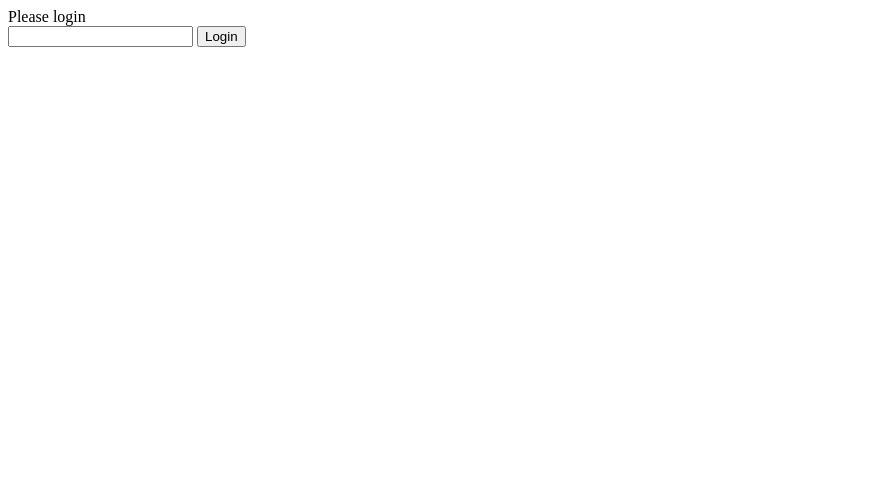
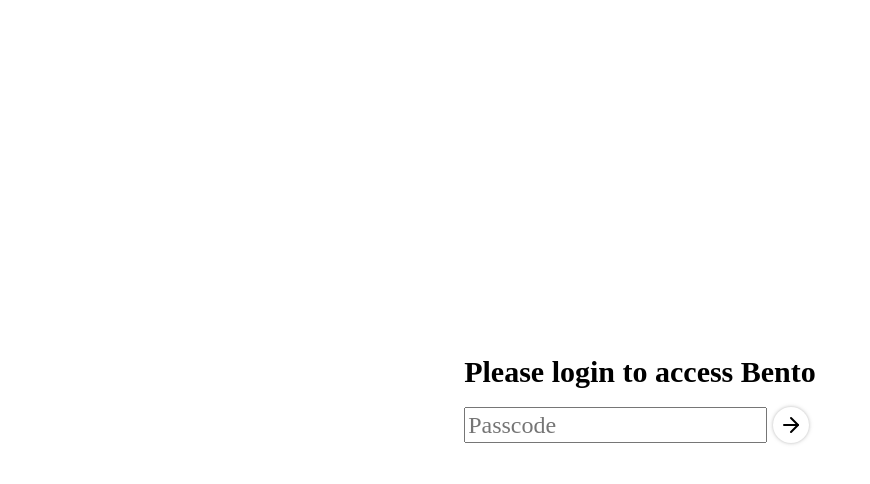
Before and after one commit to benank/bento, a SvelteKit app: page /login in a window 1280 px wide. Shown: the top 484 px of the page, without its empty margins (0-870 px from the left). Built offline with nearby package versions, Linux system fonts and the light colour scheme.

Commit message:
Add app styling

```diff
--- a/package.json
+++ b/package.json
@@ -27,12 +27,14 @@
 		"svelte-check": "^3.5.0",
 		"tslib": "^2.4.1",
 		"typescript": "^5.1.6",
+		"unplugin-fonts": "^1.0.3",
 		"vite": "^4.4.9",
 		"vitest": "^0.34.1"
 	},
 	"type": "module",
 	"dependencies": {
 		"ai": "^2.2.4",
+		"lucide-svelte": "^0.268.0",
 		"openai": "^4.0.0"
 	}
 }
--- /dev/null
+++ b/src/components/ChatMessage.svelte
@@ -0,0 +1,61 @@
+<script lang="ts">
+	import type { ChatMessageType } from '$lib/models';
+	import { User2 } from 'lucide-svelte';
+
+	export let type: ChatMessageType;
+	export let content: string;
+</script>
+
+<div class={`container ${type}`}>
+	<div class="icon">
+		{#if type === 'incoming'}
+			<img src="favicon.jpg" alt="Bento icon" />
+		{:else}
+			<div class="person-icon">
+				<User2 />
+			</div>
+		{/if}
+	</div>
+	<div class="message">{content}</div>
+</div>
+
+<style lang="less">
+	div.container {
+		display: flex;
+		flex-direction: row;
+		font-size: 32px;
+		gap: 8px;
+		font-weight: 600;
+		--bubble-color: #c9eae3;
+		line-height: 1.1;
+
+		&.outgoing {
+			flex-direction: row-reverse;
+			font-weight: 500;
+			--bubble-color: #e9e9e9;
+		}
+	}
+
+	img {
+		width: 1.25em;
+		height: auto;
+		border-radius: 8px;
+	}
+
+	div.person-icon {
+		width: 1.25em;
+		aspect-ratio: 1;
+		border-radius: 8px;
+		display: grid;
+		place-content: center;
+		background-color: var(--bubble-color);
+	}
+
+	div.message {
+		border-radius: 8px;
+		background-color: var(--bubble-color);
+		max-width: 75%;
+		word-wrap: break-word;
+		padding: 0.5em;
+	}
+</style>
--- a/src/components/Recorder.svelte
+++ b/src/components/Recorder.svelte
@@ -1,4 +1,5 @@
 <script lang="ts">
+	import { Mic } from 'lucide-svelte';
 	import { onMount, onDestroy } from 'svelte';
 
 	export let onRecorderStop = (file: File) => {};
@@ -38,35 +39,54 @@
 		}
 	});
 
-	function startRecording() {
+	const toggleRecording = () => {
+		isRecording ? stopRecording() : startRecording();
+	};
+
+	const startRecording = () => {
 		if (mediaRecorder) {
 			audioChunks = []; // Clear any existing chunks
 			mediaRecorder.start();
 			isRecording = true;
 		}
-	}
+	};
 
-	async function stopRecording() {
+	const stopRecording = async () => {
 		if (mediaRecorder && isRecording) {
 			mediaRecorder.stop();
 			isRecording = false;
 
 			audioChunks = [];
 		}
-	}
+	};
 </script>
 
-<main>
-	{#if !isRecording}
-		<button on:click={startRecording}>Start Recording</button>
-	{:else}
-		<button on:click={stopRecording}>Stop Recording</button>
-	{/if}
-</main>
+<button class:active={isRecording} on:click={toggleRecording}>
+	<Mic size="40px" />
+</button>
 
-<style>
-	main {
-		text-align: center;
-		padding: 2rem;
+<style lang="less">
+	button {
+		position: absolute;
+		bottom: 20px;
+		left: 50%;
+		transform: translateX(-50%);
+		cursor: pointer;
+		height: 75px;
+		width: 75px;
+		display: grid;
+		margin: 20px auto 0 auto;
+		place-content: center;
+		background-color: white;
+		border-radius: 50%;
+		border: none;
+		box-shadow: 0px 0px 7px 0px rgba(0, 0, 0, 0.15), 0px 0px 5px 0px rgba(0, 0, 0, 0.15);
+
+		&.active {
+			background-color: #45dfc7;
+			color: white;
+		}
+
+		transition: 0.1s ease-in-out all;
 	}
 </style>
--- a/src/hooks.server.ts
+++ b/src/hooks.server.ts
@@ -5,7 +5,7 @@ import { error, type Handle } from '@sveltejs/kit';
 // This handles requests to all routes
 export const handle: Handle = async ({ event, resolve }) => {
     // No authentication needed for dev mode
-    if (dev) {
+    if (!dev) {
         event.locals.authenticated = true;
         return await resolve(event);
     }
--- /dev/null
+++ b/src/lib/models.ts
@@ -0,0 +1 @@
+export type ChatMessageType = 'incoming' | 'outgoing';
--- /dev/null
+++ b/src/reset.css
@@ -0,0 +1,182 @@
+/* Write your global styles here, in PostCSS syntax */
+
+/* http://meyerweb.com/eric/tools/css/reset/
+   v2.0 | 20110126
+   License: none (public domain)
+*/
+
+html,
+body,
+div,
+span,
+applet,
+object,
+iframe,
+h1,
+h2,
+h3,
+h4,
+h5,
+h6,
+p,
+blockquote,
+pre,
+a,
+abbr,
+acronym,
+address,
+big,
+cite,
+code,
+del,
+dfn,
+em,
+img,
+ins,
+kbd,
+q,
+s,
+samp,
+small,
+strike,
+strong,
+sub,
+sup,
+tt,
+var,
+b,
+u,
+i,
+center,
+dl,
+dt,
+dd,
+ol,
+ul,
+li,
+fieldset,
+form,
+label,
+legend,
+table,
+caption,
+tbody,
+tfoot,
+thead,
+tr,
+th,
+td,
+article,
+aside,
+canvas,
+details,
+embed,
+figure,
+figcaption,
+footer,
+header,
+hgroup,
+menu,
+nav,
+output,
+ruby,
+section,
+summary,
+time,
+mark,
+audio,
+video {
+	margin: 0;
+	padding: 0;
+	border: 0;
+	font-size: 100%;
+	font: inherit;
+	vertical-align: baseline;
+}
+/* HTML5 display-role reset for older browsers */
+article,
+aside,
+details,
+figcaption,
+figure,
+footer,
+header,
+hgroup,
+menu,
+nav,
+section {
+	display: block;
+}
+body {
+	line-height: 1;
+}
+ol,
+ul {
+	list-style: none;
+}
+blockquote,
+q {
+	quotes: none;
+}
+blockquote:before,
+blockquote:after,
+q:before,
+q:after {
+	content: '';
+	content: none;
+}
+table {
+	border-collapse: collapse;
+	border-spacing: 0;
+}
+
+/*
+  Josh's Custom CSS Reset
+  https://www.joshwcomeau.com/css/custom-css-reset/
+*/
+*,
+*::before,
+*::after {
+	box-sizing: border-box;
+}
+* {
+	margin: 0;
+}
+html,
+body {
+	height: 100%;
+}
+body {
+	-webkit-font-smoothing: antialiased;
+}
+img,
+picture,
+video,
+canvas,
+svg {
+	display: block;
+}
+input,
+button,
+textarea,
+select {
+	font: inherit;
+}
+p,
+h1,
+h2,
+h3,
+h4,
+h5,
+h6 {
+	overflow-wrap: break-word;
+}
+#root,
+#__next {
+	isolation: isolate;
+}
+
+a {
+	color: inherit;
+	text-decoration: inherit;
+}
--- a/src/routes/+layout.svelte
+++ b/src/routes/+layout.svelte
@@ -1,5 +1,15 @@
+<script lang="ts">
+	import '../reset.css';
+</script>
+
 <svelte:head>
-    <title>Bento - Your AI Cooking Companion</title>
+	<title>Bento - Your AI Cooking Companion</title>
 </svelte:head>
 
 <slot />
+
+<style>
+	:root {
+		font-family: 'Figtree', 'sans-serif';
+	}
+</style>
--- a/src/routes/+page.svelte
+++ b/src/routes/+page.svelte
@@ -3,6 +3,7 @@
 	import Recorder from '../components/Recorder.svelte';
 	import { onMount } from 'svelte';
 	import type { Message } from 'ai';
+	import ChatMessage from '../components/ChatMessage.svelte';
 	let form: HTMLFormElement;
 
 	const { input, handleSubmit, messages, append } = useChat({
@@ -24,7 +25,6 @@
 			setTimeout(() => {
 				audio.remove();
 			}, audio.duration * 1000);
-
 		}
 	});
 
@@ -49,15 +49,40 @@
 	};
 </script>
 
-<div>
-	<ul>
-		{#each $messages as message}
-			<li>{message.role}: {message.content}</li>
-		{/each}
-	</ul>
-	<form bind:this={form} on:submit={handleSubmit}>
-		<input bind:value={$input} />
-		<button type="submit">Send</button>
-	</form>
-	<Recorder {onRecorderStop} />
-</div>
+<main>
+	<section>
+		<div class="messages">
+			{#each $messages as message}
+				{#if message.role !== 'system'}
+					<ChatMessage
+						type={message.role === 'assistant' ? 'incoming' : 'outgoing'}
+						content={message.content}
+					/>
+				{/if}
+			{/each}
+		</div>
+		<Recorder {onRecorderStop} />
+	</section>
+</main>
+
+<style>
+	main {
+		height: 100vh;
+		display: grid;
+		place-content: end center;
+		padding: 20px;
+		overflow-y: auto;
+	}
+
+	section {
+		width: min(1000px, 100vw);
+		padding: 20px;
+	}
+
+	div.messages {
+		display: flex;
+		flex-direction: column;
+		gap: 8px;
+		margin-bottom: 50px;
+	}
+</style>
--- a/src/routes/login/+page.svelte
+++ b/src/routes/login/+page.svelte
@@ -1,4 +1,5 @@
 <script lang="ts">
+	import { ArrowRight } from 'lucide-svelte';
 	import { writable } from 'svelte/store';
 
 	const input = writable<string>('');
@@ -13,16 +14,56 @@
 			body: $input
 		});
 
-        if (res.ok) {
-            window.location.href = '/';
-        }
+		if (res.ok) {
+			window.location.href = '/';
+		}
 	};
 </script>
 
 <main>
-	Please login
+	<h1>Please login to access Bento</h1>
 	<form on:submit={onSubmit}>
-		<input bind:value={$input} />
-		<button type="submit" placeholder="Passcode">Login</button>
+		<input bind:value={$input} placeholder="Passcode" />
+		<button type="submit">
+			<ArrowRight />
+		</button>
 	</form>
 </main>
+
+<style>
+	main {
+		width: 100vw;
+		height: 100vh;
+		display: grid;
+		place-content: center;
+		text-align: center;
+		gap: 20px;
+	}
+
+	h1 {
+		font-size: 30px;
+		font-weight: bold;
+	}
+
+	form {
+		display: flex;
+		gap: 6px;
+	}
+
+	input,
+	button {
+		font-size: 24px;
+		font-weight: 500;
+	}
+
+	button {
+		display: grid;
+		place-content: center;
+		aspect-ratio: 1;
+		border-radius: 50%;
+		background-color: white;
+		border: none;
+		cursor: pointer;
+		box-shadow: 0px 0px 5px 0px rgba(0, 0, 0, 0.15), 0px 0px 3px 0px rgba(0, 0, 0, 0.15);
+	}
+</style>
--- a/vite.config.ts
+++ b/vite.config.ts
@@ -1,8 +1,13 @@
 import { sveltekit } from '@sveltejs/kit/vite';
 import { defineConfig } from 'vitest/config';
+import Unfonts from 'unplugin-fonts/vite';
 
 export default defineConfig({
-	plugins: [sveltekit()],
+	plugins: [sveltekit(), Unfonts({
+		google: {
+			families: ['Figtree'],
+		},
+	})],
 	test: {
 		include: ['src/**/*.{test,spec}.{js,ts}']
 	}
```
Also changed, not shown: 1 other file (tests, documents, lock files or other folders).
